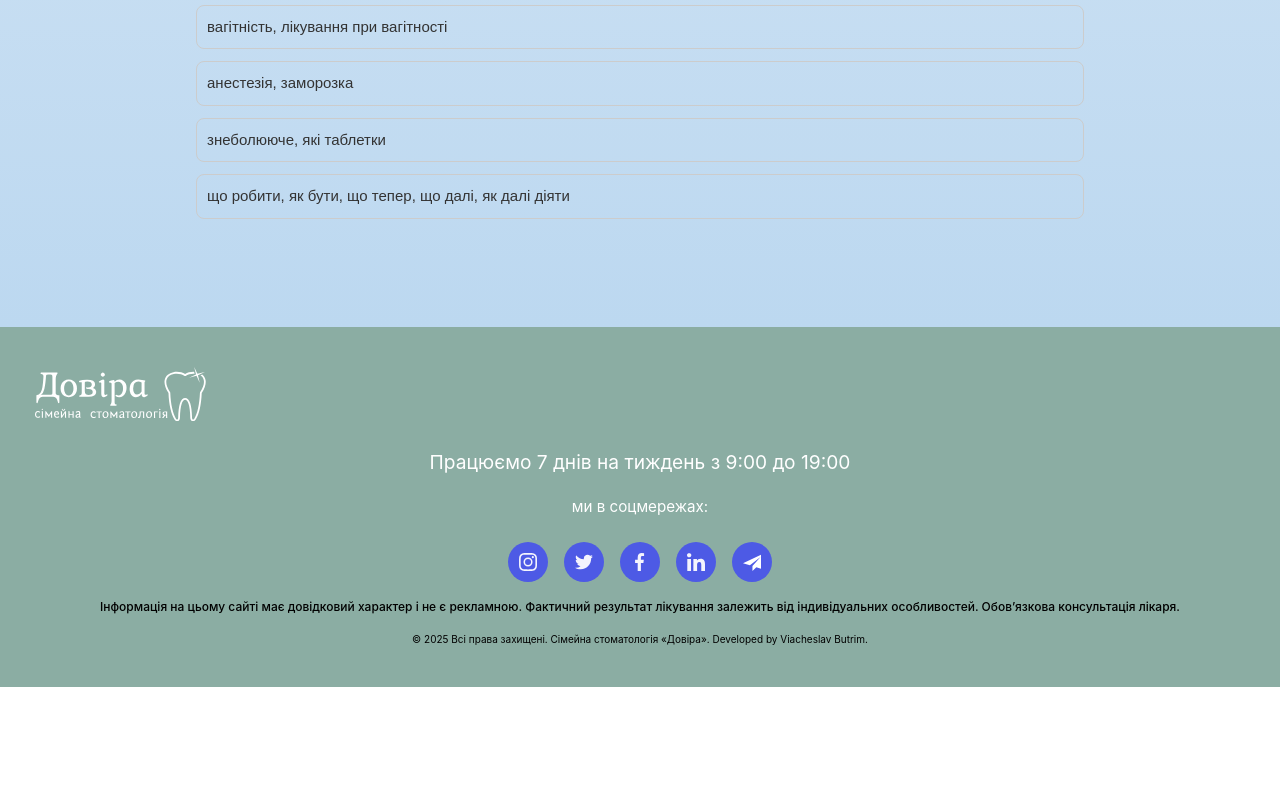
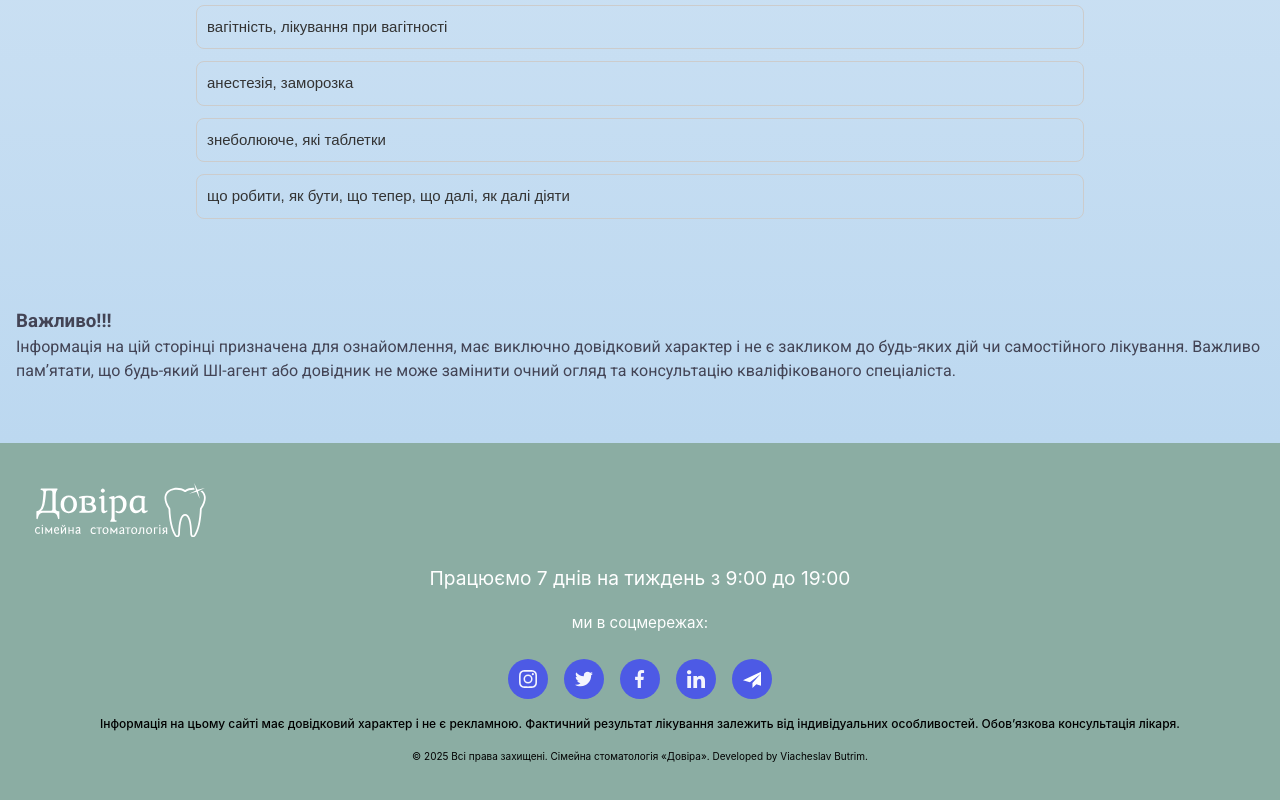
Before and after one commit to ViacheslavButrim/dovira-mono-project, a website built with Vite: page src/dovira-agent.html in a window 1280 px wide. Shown: the part 2868-3668 px from the top of the page. Before the commit the page ends 3555 px from the top, so only its background shows below. Built offline with nearby package versions, Linux system fonts and the light colour scheme.

Commit message:
dovira-agent-warning-fix

```diff
--- a/src/dovira-agent.html
+++ b/src/dovira-agent.html
@@ -43,6 +43,16 @@
           </h2>
           <div id="faq-list"></div>
         </div>
+        <div class="warning">
+          <h3>Важливо!!!</h3>
+          <p>
+            Інформація на цій сторінці призначена для ознайомлення, має виключно
+            довідковий характер і не є закликом до будь-яких дій чи самостійного
+            лікування. Важливо пам’ятати, що будь-який ШІ-агент або довідник не
+            може замінити очний огляд та консультацію кваліфікованого
+            спеціаліста.
+          </p>
+        </div>
       </section>
     </main>
     <load src="./partials/footer.html" />
```
